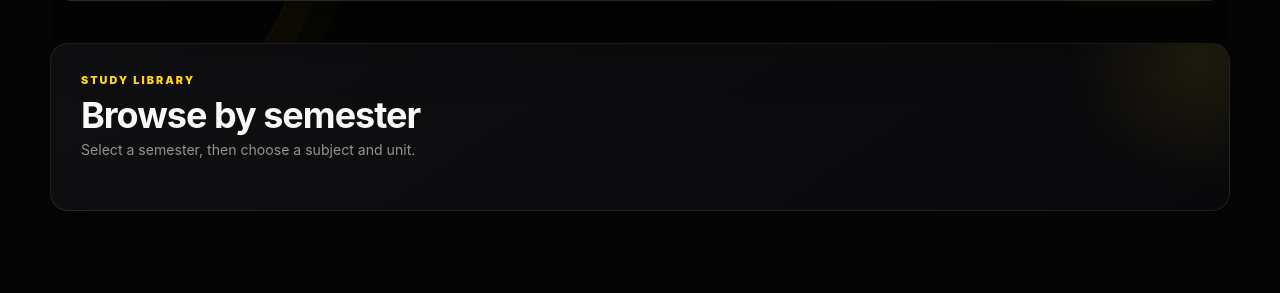
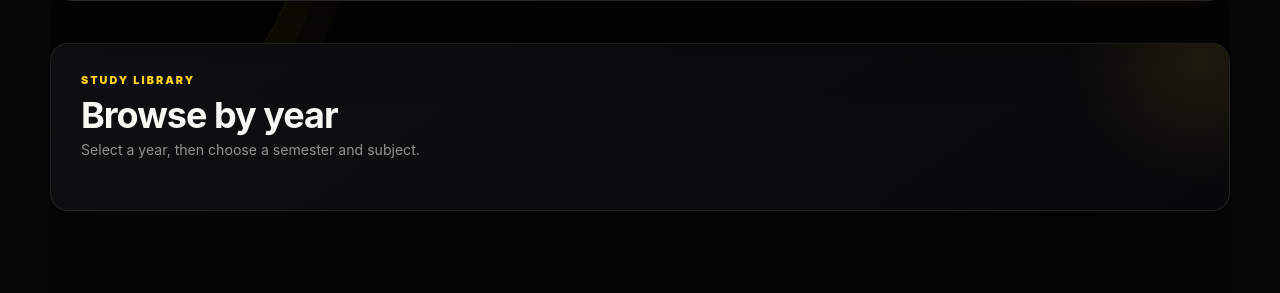
Before and after one commit to padmanshu-pare/tsukomi-studyhub-v2, a Flask app: template templates/index.html in a window 1280 px wide. Shown: the part 689-982 px from the top of the page. Run offline with Flask 3, Linux system fonts and the light colour scheme; the template is opened without the code that fills it, so the values that code supplies are empty.

Commit message:
Show subject videos ordered by unit
Restore the year-to-semester-to-subject browse flow and display every subject video in unit order without a unit-selection step. Keep the in-page navigation and document the curriculum browsing behavior.

Co-authored-by: Copilot <223556219+Copilot@users.noreply.github.com>

```diff
--- a/app.py
+++ b/app.py
@@ -212,12 +212,132 @@ def _semester_filter(value):
     }
 
 
+def _video_unit_sort_key(video):
+    unit_match = re.search(r"\d+", video.get("unit") or "")
+    return (
+        0 if unit_match else 1,
+        int(unit_match.group()) if unit_match else 0,
+    )
+
+
+CURRICULUM = {
+    1: [
+        ("Group A", [
+            ("BT-101 / BT-201", "Engineering Chemistry"),
+            ("BT-102 / BT-202", "Mathematics-I"),
+            ("BT-103 / BT-203", "English for Communication"),
+            ("BT-104 / BT-204", "Basic Electrical & Electronics Engineering"),
+            ("BT-105 / BT-205", "Engineering Graphics"),
+            ("BT-106 / BT-206", "Manufacturing Practices"),
+        ]),
+        ("Group B", [
+            ("BT-201 / BT-101", "Engineering Physics"),
+            ("BT-202 / BT-102", "Mathematics-II"),
+            ("BT-203 / BT-103", "Basic Mechanical Engineering"),
+            ("BT-204 / BT-104", "Basic Civil Engineering & Mechanics"),
+            ("BT-205 / BT-105", "Basic Computer Engineering"),
+            ("BT-206 / BT-106", "Language Lab & Seminars"),
+        ]),
+    ],
+    2: [
+        ("Group A", [
+            ("BT-101 / BT-201", "Engineering Chemistry"),
+            ("BT-102 / BT-202", "Mathematics-I"),
+            ("BT-103 / BT-203", "English for Communication"),
+            ("BT-104 / BT-204", "Basic Electrical & Electronics Engineering"),
+            ("BT-105 / BT-205", "Engineering Graphics"),
+            ("BT-106 / BT-206", "Manufacturing Practices"),
+        ]),
+        ("Group B", [
+            ("BT-201 / BT-101", "Engineering Physics"),
+            ("BT-202 / BT-102", "Mathematics-II"),
+            ("BT-203 / BT-103", "Basic Mechanical Engineering"),
+            ("BT-204 / BT-104", "Basic Civil Engineering & Mechanics"),
+            ("BT-205 / BT-105", "Basic Computer Engineering"),
+            ("BT-206 / BT-106", "Language Lab & Seminars"),
+        ]),
+    ],
+    3: [
+        ("Core Subjects", [
+            ("ES-301", "Energy & Environmental Engineering"),
+            ("CS-302", "Discrete Structure (Discrete Mathematics)"),
+            ("CS-303", "Data Structure"),
+            ("CS-304", "Digital Systems"),
+            ("CS-305", "Object Oriented Programming & Methodology"),
+        ]),
+        ("Practical", [("CS-306", "Computer Workshop")]),
+    ],
+    4: [
+        ("Core Subjects", [
+            ("BT-401", "Mathematics-III"),
+            ("CS-402", "Analysis & Design of Algorithm (ADA)"),
+            ("CS-403", "Software Engineering"),
+            ("CS-404", "Computer Organization & Architecture (COA)"),
+            ("CS-405", "Operating Systems"),
+            ("BT-408", "Cyber Security"),
+        ]),
+        ("Practical", [("CS-406", "Programming Practices (Lab)")]),
+    ],
+    5: [
+        ("Core Subjects", [
+            ("CS-501", "Theory of Computation (TOC)"),
+            ("CS-502", "Database Management Systems (DBMS)"),
+        ]),
+        ("Electives", [
+            ("CS-503", "Departmental Elective (e.g., Data Analytics, Pattern Recognition, Cyber Security)"),
+            ("CS-504", "Open Elective (e.g., Internet and Web Technology, Introduction to DBMS)"),
+        ]),
+        ("Labs & Project", [
+            ("CS-505", "Linux Lab"),
+            ("CS-506", "Python Lab"),
+            ("CS-508", "Minor Project-I"),
+        ]),
+    ],
+    6: [
+        ("Core Subjects", [
+            ("CS-601", "Machine Learning"),
+            ("CS-602", "Computer Networks"),
+        ]),
+        ("Electives", [
+            ("CS-603", "Departmental Elective (e.g., Advanced Computer Architecture, Compiler Design, Computer Graphics)"),
+            ("CS-604", "Open Elective (e.g., Knowledge Management, Project Management)"),
+        ]),
+        ("Labs & Project", [
+            ("CS-605", "Data Analytics Lab"),
+            ("CS-606", "Skill Development Lab"),
+            ("CS-608", "Minor Project-II"),
+        ]),
+    ],
+    7: [
+        ("Core Subjects", [("CS-701", "Software Architectures")]),
+        ("Electives", [
+            ("CS-702", "Departmental Elective (e.g., Computational Intelligence, Cloud Computing, Big Data)"),
+            ("CS-703", "Open Elective (e.g., Cryptography & Information Security, Data Mining)"),
+        ]),
+        ("Practical & Project", [
+            ("CS-704", "Departmental Elective Lab"),
+            ("CS-706", "Major Project-I"),
+            ("CS-707", "Industrial Training / Internship Evaluation"),
+        ]),
+    ],
+    8: [
+        ("Core Subjects", [("CS-801", "Internet of Things (IoT)")]),
+        ("Electives", [
+            ("CS-802", "Departmental Elective (e.g., Blockchain Technologies, High Performance Computing)"),
+            ("CS-803", "Open Elective / Managing Innovation & Entrepreneurship"),
+        ]),
+        ("Project", [("CS-804", "Major Project-II")]),
+    ],
+}
+
+
 @app.route("/")
 def home():
     require_db()
     query = request.args.get("q", "").strip()
     selected_subject = request.args.get("subject", "").strip()
     selected_year = request.args.get("year", "").strip()
+    selected_academic_year = request.args.get("academic_year", "").strip()
     selected_semester = request.args.get("semester", "").strip()
     selected_unit = request.args.get("unit", "").strip()
     selected_unit_label = (
@@ -279,6 +399,9 @@ def home():
             "label": label,
             "number": semester_number,
             "video_count": db.videos.count_documents(semester_filter),
+            "subject_count": sum(
+                len(subjects) for _, subjects in CURRICULUM.get(semester_number, [])
+            ),
         })
 
     known_semester_numbers = {item["number"] for item in semester_catalog}
@@ -300,70 +423,98 @@ def home():
             }),
         })
     semester_catalog.sort(key=lambda item: (item["number"], item["label"].casefold()))
+    academic_years = [
+        {"label": _semester_label(year).replace("Semester", "Year"), "number": year}
+        for year in range(1, 5)
+    ]
+    if any(semester["number"] not in range(1, 9) for semester in semester_catalog):
+        academic_years.append({"label": "Other Semesters", "number": None})
+    if selected_academic_year not in {year["label"] for year in academic_years}:
+        selected_academic_year = ""
+    for academic_year in academic_years:
+        if academic_year["number"] is None:
+            academic_year["semester_count"] = sum(
+                semester["number"] not in range(1, 9)
+                for semester in semester_catalog
+            )
+            continue
+        first_semester = (academic_year["number"] - 1) * 2 + 1
+        academic_year["semester_count"] = sum(
+            first_semester <= semester["number"] <= first_semester + 1
+            for semester in semester_catalog
+        )
 
-    semester_video_count = (
-        db.videos.count_documents(browse_filters)
-        if selected_semester else 0
-    )
-    semester_subjects = []
-    subject_units = []
+    semester_subject_groups = []
     subject_video_count = 0
     if selected_semester and not selected_subject:
+        catalog_groups = CURRICULUM.get(selected_semester_number, [])
+        catalog_names = {
+            name.casefold()
+            for _, subjects in catalog_groups
+            for _, name in subjects
+        }
+        for group_name, subjects in catalog_groups:
+            group_subjects = []
+            for code, name in subjects:
+                subject_filter = {**browse_filters, "subject": name}
+                group_subjects.append({
+                    "code": code,
+                    "name": name,
+                    "video_count": db.videos.count_documents(subject_filter),
+                })
+            semester_subject_groups.append({
+                "name": group_name,
+                "subjects": group_subjects,
+            })
+
+        extra_subjects = []
         for subject in sorted(
             filter(None, db.videos.distinct("subject", browse_filters)),
             key=str.casefold,
         ):
+            if subject.casefold() in catalog_names:
+                continue
             subject_filter = {**browse_filters, "subject": subject}
-            semester_subjects.append({
+            extra_subjects.append({
                 "name": subject,
                 "video_count": db.videos.count_documents(subject_filter),
+            })
+        if extra_subjects:
+            semester_subject_groups.append({
+                "name": "Other Published Subjects",
+                "subjects": extra_subjects,
             })
     elif selected_semester and selected_subject:
         subject_filter = {**browse_filters, "subject": selected_subject}
         subject_video_count = db.videos.count_documents(subject_filter)
-        for unit in sorted(
-            filter(None, db.videos.distinct("unit", subject_filter)),
-            key=str.casefold,
-        ):
-            unit_filter = {**subject_filter, "unit": unit}
-            subject_units.append({
-                "name": unit,
-                "video_count": db.videos.count_documents(unit_filter),
-            })
-        if db.videos.count_documents({
-            **subject_filter,
-            "$or": [
-                {"unit": ""},
-                {"unit": None},
-                {"unit": {"$exists": False}},
-            ],
-        }):
-            subject_units.append({
-                "name": "Uncategorized",
-                "value": "__uncategorized__",
-                "video_count": db.videos.count_documents({
-                    **subject_filter,
-                    "$or": [
-                        {"unit": ""},
-                        {"unit": None},
-                        {"unit": {"$exists": False}},
-                    ],
-                }),
-            })
     else:
         subject_video_count = 0
 
-    show_videos = bool(query or selected_unit)
-    page_size = 12
-    total_videos = db.videos.count_documents(filters) if show_videos else 0
+    show_videos = bool(query or selected_subject)
+    total_videos = 0
+    matching_videos = []
+    if show_videos:
+        if selected_subject:
+            matching_videos = list(db.videos.find(filters).sort("created_at", -1))
+            matching_videos.sort(key=_video_unit_sort_key)
+            total_videos = len(matching_videos)
+        else:
+            total_videos = db.videos.count_documents(filters)
+    page_size = max(12, total_videos) if selected_subject else 12
     total_pages = max(1, (total_videos + page_size - 1) // page_size)
     page = min(page, total_pages)
-    videos = list(
-        db.videos.find(filters)
-        .sort("created_at", -1)
-        .skip((page - 1) * page_size)
-        .limit(page_size)
-    ) if show_videos else []
+    if selected_subject:
+        start = (page - 1) * page_size
+        videos = matching_videos[start:start + page_size]
+    elif query:
+        videos = list(
+            db.videos.find(filters)
+            .sort("created_at", -1)
+            .skip((page - 1) * page_size)
+            .limit(page_size)
+        )
+    else:
+        videos = []
     all_published = {"published": True}
     options = {
         "subjects": sorted(filter(None, db.videos.distinct("subject", all_published))),
@@ -377,14 +528,14 @@ def home():
         query=query,
         selected_subject=selected_subject,
         selected_year=selected_year,
+        selected_academic_year=selected_academic_year,
         selected_semester=selected_semester,
         selected_unit=selected_unit,
         selected_unit_label=selected_unit_label,
         selected_semester_label=selected_semester_label,
         semester_catalog=semester_catalog,
-        semester_video_count=semester_video_count,
-        semester_subjects=semester_subjects,
-        subject_units=subject_units,
+        academic_years=academic_years,
+        semester_subject_groups=semester_subject_groups,
         subject_video_count=subject_video_count,
         show_videos=show_videos,
         page=page,
--- a/public/static/css/style.css
+++ b/public/static/css/style.css
@@ -398,6 +398,23 @@ h3 {
   grid-template-columns: repeat(auto-fit, minmax(240px, 1fr))
 }
 
+.curriculum-group + .curriculum-group {
+  margin-top: 24px
+}
+
+.curriculum-group h3 {
+  margin: 0 0 12px;
+  color: var(--ts-soft);
+  font-size: .95rem
+}
+
+.subject-code {
+  color: var(--ts-yellow) !important;
+  font-size: .66rem !important;
+  font-weight: 800;
+  letter-spacing: .03em
+}
+
 .subject-card-selector {
   min-height: 92px
 }
--- a/templates/index.html
+++ b/templates/index.html
@@ -33,45 +33,80 @@
         {% if selected_subject and selected_unit %}
         {{ selected_subject }} · {{ selected_unit_label }}
         {% elif selected_subject %}
-        {{ selected_subject }} · Units
+        {{ selected_subject }}
         {% elif selected_semester %}
         {{ selected_semester_label }}
+        {% elif selected_academic_year %}
+        {% if selected_academic_year == "Other Semesters" %}{{ selected_academic_year }}{% else %}{{ selected_academic_year }} · Semesters{% endif %}
         {% else %}
-        Browse by semester
+        Browse by year
         {% endif %}
       </h2>
       <p>
         {% if selected_subject and selected_unit %}
         {{ total_videos }} video{% if total_videos != 1 %}s{% endif %} in this unit.
         {% elif selected_subject %}
-        Choose a unit to see its videos.
+        {% if subject_video_count %}{{ subject_video_count }} videos, ordered by unit.{% else %}Videos coming soon for this subject.{% endif %}
         {% elif selected_semester %}
         Choose a subject to continue.
+        {% elif selected_academic_year %}
+        Choose a semester to continue.
         {% else %}
-        Select a semester, then choose a subject and unit.
+        Select a year, then choose a semester and subject.
         {% endif %}
       </p>
     </div>
 
     {% if selected_unit %}
-    <a class="selector-back" href="{{ url_for('home', semester=selected_semester, subject=selected_subject) }}">← Back to units</a>
+    <a class="selector-back" href="{{ url_for('home', academic_year=selected_academic_year, semester=selected_semester, subject=selected_subject) }}">← View all subject videos</a>
     {% elif selected_subject %}
-    <a class="selector-back" href="{{ url_for('home', semester=selected_semester) }}">← Back to subjects</a>
+    <a class="selector-back" href="{{ url_for('home', academic_year=selected_academic_year, semester=selected_semester) }}">← Back to subjects</a>
     {% elif selected_semester %}
-    <a class="selector-back" href="{{ url_for('home') }}">← All semesters</a>
+    <a class="selector-back" href="{{ url_for('home', academic_year=selected_academic_year) }}">← Back to semesters</a>
+    {% elif selected_academic_year %}
+    <a class="selector-back" href="{{ url_for('home') }}">← All years</a>
     {% endif %}
   </div>
 
-  {% if not selected_semester %}
+  {% if not selected_academic_year and not selected_semester %}
+  <div class="selection-grid">
+    {% for academic_year in academic_years %}
+    <a class="selection-card" href="{{ url_for('home', academic_year=academic_year.label) }}">
+      <span class="selection-icon">{% if academic_year.number %}{{ "%02d"|format(academic_year.number) }}{% else %}••{% endif %}</span>
+      <span class="selection-info">
+        <strong>{{ academic_year.label }}</strong>
+        {% if academic_year.number %}
+        <span>Semesters {{ academic_year.number * 2 - 1 }} &amp; {{ academic_year.number * 2 }}</span>
+        {% else %}
+        <span>Explore additional semesters</span>
+        {% endif %}
+      </span>
+      <span class="selection-arrow" aria-hidden="true">→</span>
+    </a>
+    {% endfor %}
+  </div>
+
+  {% elif selected_academic_year and not selected_semester %}
+  {% if selected_academic_year != "Other Semesters" %}
+  {% set academic_year_number = selected_academic_year[:1] | int %}
+  {% endif %}
   <div class="selection-grid">
     {% for semester in semester_catalog %}
-    <a class="selection-card" href="{{ url_for('home', semester=semester.label) }}">
+    {% if selected_academic_year == "Other Semesters" %}
+    {% set belongs_to_year = semester.number not in range(1, 9) %}
+    {% else %}
+    {% set belongs_to_year = semester.number in [academic_year_number * 2 - 1, academic_year_number * 2] %}
+    {% endif %}
+    {% if belongs_to_year %}
+    <a class="selection-card" href="{{ url_for('home', academic_year=selected_academic_year, semester=semester.label) }}">
       <span class="selection-icon">{{ "%02d"|format(semester.number) }}</span>
       <span class="selection-info">
         <strong>{{ semester.label }}</strong>
         <span>
           {% if semester.video_count %}
           {{ semester.video_count }} published video{% if semester.video_count != 1 %}s{% endif %}
+          {% elif semester.subject_count %}
+          {{ semester.subject_count }} subjects · content coming soon
           {% else %}
           Explore semester
           {% endif %}
@@ -79,37 +114,42 @@
       </span>
       <span class="selection-arrow" aria-hidden="true">→</span>
     </a>
+    {% endif %}
     {% endfor %}
   </div>
 
-  {% elif semester_video_count == 0 %}
-  <div class="empty-state panel" role="status">
-    <div class="empty-icon">⌕</div>
-    <h2>Content Coming Soon</h2>
-    <p>We’re preparing lectures and notes for {{ selected_semester_label }}.</p>
-    <a class="button" href="{{ url_for('home') }}">Browse other semesters</a>
-  </div>
-
   {% elif not selected_subject %}
-  {% if semester_subjects %}
+  {% if semester_subject_groups %}
+  {% for group in semester_subject_groups %}
+  <section class="curriculum-group" aria-label="{{ group.name }}">
+    <h3>{{ group.name }}</h3>
     <div class="selection-grid subject-selection">
-    {% for subject in semester_subjects %}
-    <a class="selection-card" href="{{ url_for('home', semester=selected_semester, subject=subject.name) }}">
-      <span class="selection-icon" aria-hidden="true">📚</span>
+      {% for subject in group.subjects %}
+      <a class="selection-card" href="{{ url_for('home', academic_year=selected_academic_year, semester=selected_semester, subject=subject.name) }}">
+        <span class="selection-icon subject-icon-selector" aria-hidden="true">📚</span>
         <span class="selection-info">
           <strong>{{ subject.name }}</strong>
-        <span>{{ subject.video_count }} video{% if subject.video_count != 1 %}s{% endif %}</span>
+          {% if subject.code %}<span class="subject-code">{{ subject.code }}</span>{% endif %}
+          <span>
+            {% if subject.video_count %}
+            {{ subject.video_count }} video{% if subject.video_count != 1 %}s{% endif %}
+            {% else %}
+            Content coming soon
+            {% endif %}
+          </span>
         </span>
         <span class="selection-arrow" aria-hidden="true">→</span>
       </a>
       {% endfor %}
     </div>
+  </section>
+  {% endfor %}
   {% else %}
   <div class="empty-state panel" role="status">
     <div class="empty-icon">⌕</div>
     <h2>Content Coming Soon</h2>
     <p>We’re preparing subjects for {{ selected_semester_label }}.</p>
-    <a class="button" href="{{ url_for('home') }}">Browse other semesters</a>
+    <a class="button" href="{{ url_for('home', academic_year=selected_academic_year) }}">Browse other semesters</a>
   </div>
   {% endif %}
 
@@ -118,50 +158,25 @@
     <div class="empty-icon">⌕</div>
     <h2>Content Coming Soon</h2>
     <p>We’re preparing videos for {{ selected_subject }}.</p>
-    <a class="button" href="{{ url_for('home', semester=selected_semester) }}">← Back to subjects</a>
+    <a class="button" href="{{ url_for('home', academic_year=selected_academic_year, semester=selected_semester) }}">← Back to subjects</a>
   </div>
-
-  {% elif not selected_unit %}
-  {% if subject_units %}
-  <div class="selection-grid subject-selection">
-    {% for unit in subject_units %}
-    <a class="selection-card" href="{{ url_for('home', semester=selected_semester, subject=selected_subject, unit=unit.value or unit.name) }}">
-      <span class="selection-icon" aria-hidden="true">▤</span>
-      <span class="selection-info">
-        <strong>{{ unit.name }}</strong>
-        <span>{{ unit.video_count }} video{% if unit.video_count != 1 %}s{% endif %}</span>
-      </span>
-      <span class="selection-arrow" aria-hidden="true">→</span>
-    </a>
-    {% endfor %}
-  </div>
-  {% else %}
-  <div class="empty-state panel" role="status">
-    <div class="empty-icon">⌕</div>
-    <h2>Content Coming Soon</h2>
-    <p>We’re preparing units for {{ selected_subject }}.</p>
-    <a class="button" href="{{ url_for('home', semester=selected_semester) }}">← Back to subjects</a>
-  </div>
-  {% endif %}
 
   {% elif total_videos == 0 %}
   <div class="empty-state panel" role="status">
     <div class="empty-icon">⌕</div>
-    <h2>Content Coming Soon</h2>
-    <p>We’re preparing videos for {{ selected_subject }} · {{ selected_unit }}.</p>
-    <a class="button" href="{{ url_for('home', semester=selected_semester, subject=selected_subject) }}">← Back to units</a>
+    <h2>No videos found</h2>
+    <p>No videos match this unit in {{ selected_subject }}.</p>
+    <a class="button" href="{{ url_for('home', academic_year=selected_academic_year, semester=selected_semester, subject=selected_subject) }}">View all subject videos</a>
   </div>
   {% endif %}
 </section>
 
-{% if query or (selected_unit and total_videos) %}
+{% if query or (selected_subject and total_videos) %}
 <section class="lecture-results" id="lectures" aria-labelledby="lecture-heading">
   <div class="section-heading">
     <div>
       <p class="eyebrow">LECTURES</p>
-      <h2 id="lecture-heading">
-        {% if query %}Search Results        {% else %}{{ selected_subject }} · {{ selected_unit_label }}{% endif %}
-      </h2>
+      <h2 id="lecture-heading">{% if query %}Search Results{% elif selected_unit %}{{ selected_subject }} · {{ selected_unit_label }}{% else %}{{ selected_subject }} · All Videos{% endif %}</h2>
     </div>
     <span class="result-count">{{ total_videos }} video{% if total_videos != 1 %}s{% endif %}</span>
   </div>
@@ -169,11 +184,11 @@
   {% if total_pages > 1 %}
   <nav class="pagination" aria-label="Lecture pages">
     {% if page > 1 %}
-    <a href="{{ url_for('home', q=query, year=selected_year, semester=selected_semester, subject=selected_subject, unit=selected_unit, page=page - 1) }}#lectures">← Previous</a>
+    <a href="{{ url_for('home', q=query, year=selected_year, academic_year=selected_academic_year, semester=selected_semester, subject=selected_subject, unit=selected_unit, page=page - 1) }}#lectures">← Previous</a>
     {% endif %}
     <span>Page {{ page }} of {{ total_pages }}</span>
     {% if page < total_pages %}
-    <a href="{{ url_for('home', q=query, year=selected_year, semester=selected_semester, subject=selected_subject, unit=selected_unit, page=page + 1) }}#lectures">Next →</a>
+    <a href="{{ url_for('home', q=query, year=selected_year, academic_year=selected_academic_year, semester=selected_semester, subject=selected_subject, unit=selected_unit, page=page + 1) }}#lectures">Next →</a>
     {% endif %}
   </nav>
   {% endif %}
@@ -211,4 +226,6 @@
 </section>
 {% endif %}
 
+<script defer src="{{ url_for('static', filename='js/studyhub.js') }}"></script>
+
 {% endblock %}
```
Also changed, not shown: public/static/js/studyhub.js (added, +84 -0 lines), README.md. Lines whose indentation alone changed are shown as unchanged.
